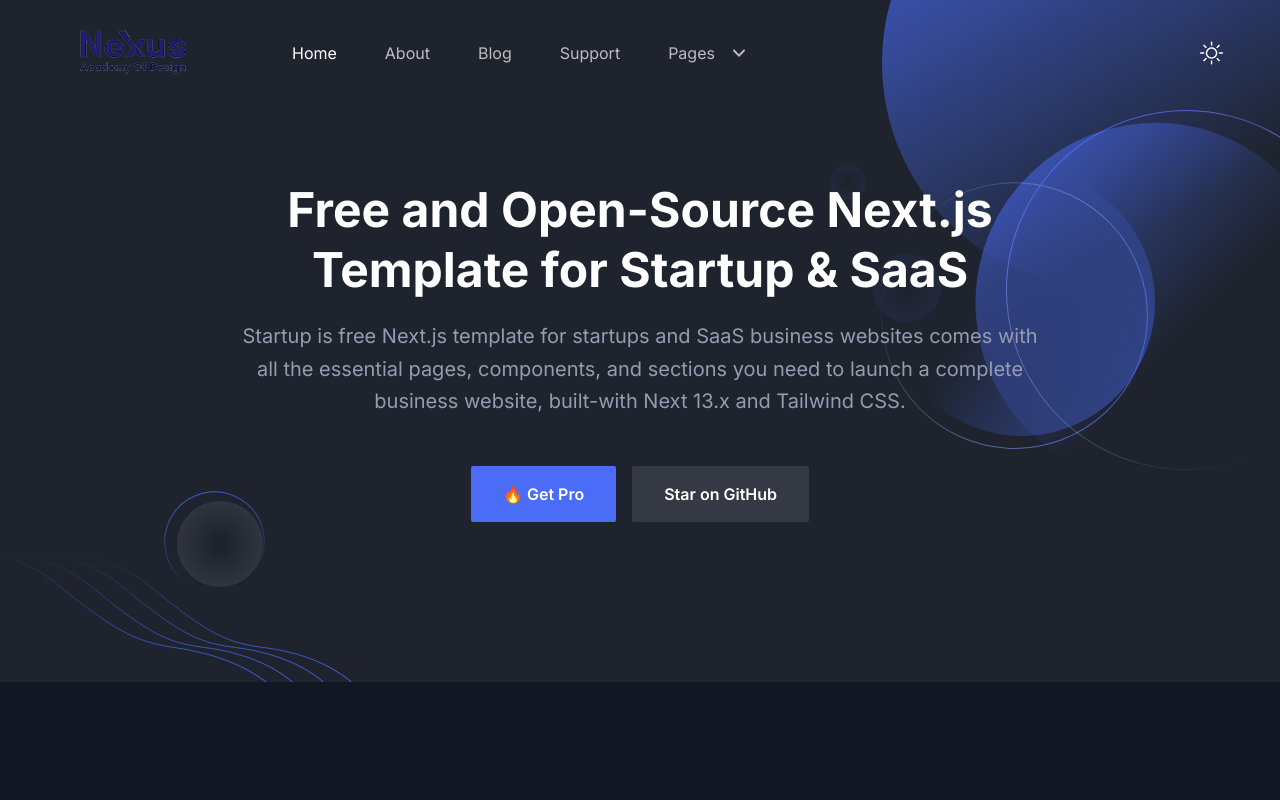
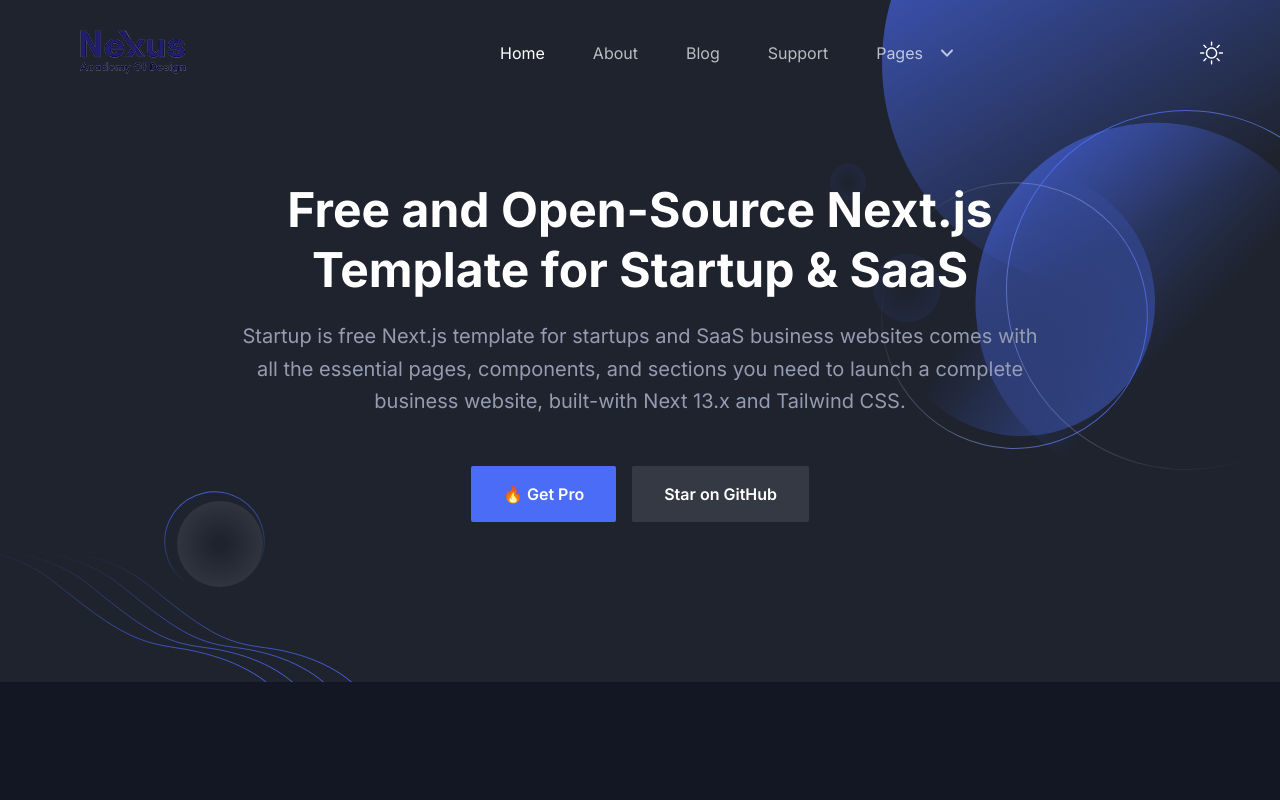
Before and after one commit to KishanTatv/nexus-academy, a Next.js app: page / in a window 1280 px wide. Shown: the top 800 px of the page. Built offline with nearby package versions, Linux system fonts and the light colour scheme.

Commit message:
header change 1

```diff
--- a/src/components/Header/index.tsx
+++ b/src/components/Header/index.tsx
@@ -72,7 +72,7 @@
                 />
               </Link>
             </div>
-            <div className="flex w-full items-center justify-between px-4">
+            <div className="flex w-full items-center justify-center px-4">
               <div>
                 <button
                   onClick={navbarToggleHandler}
```
